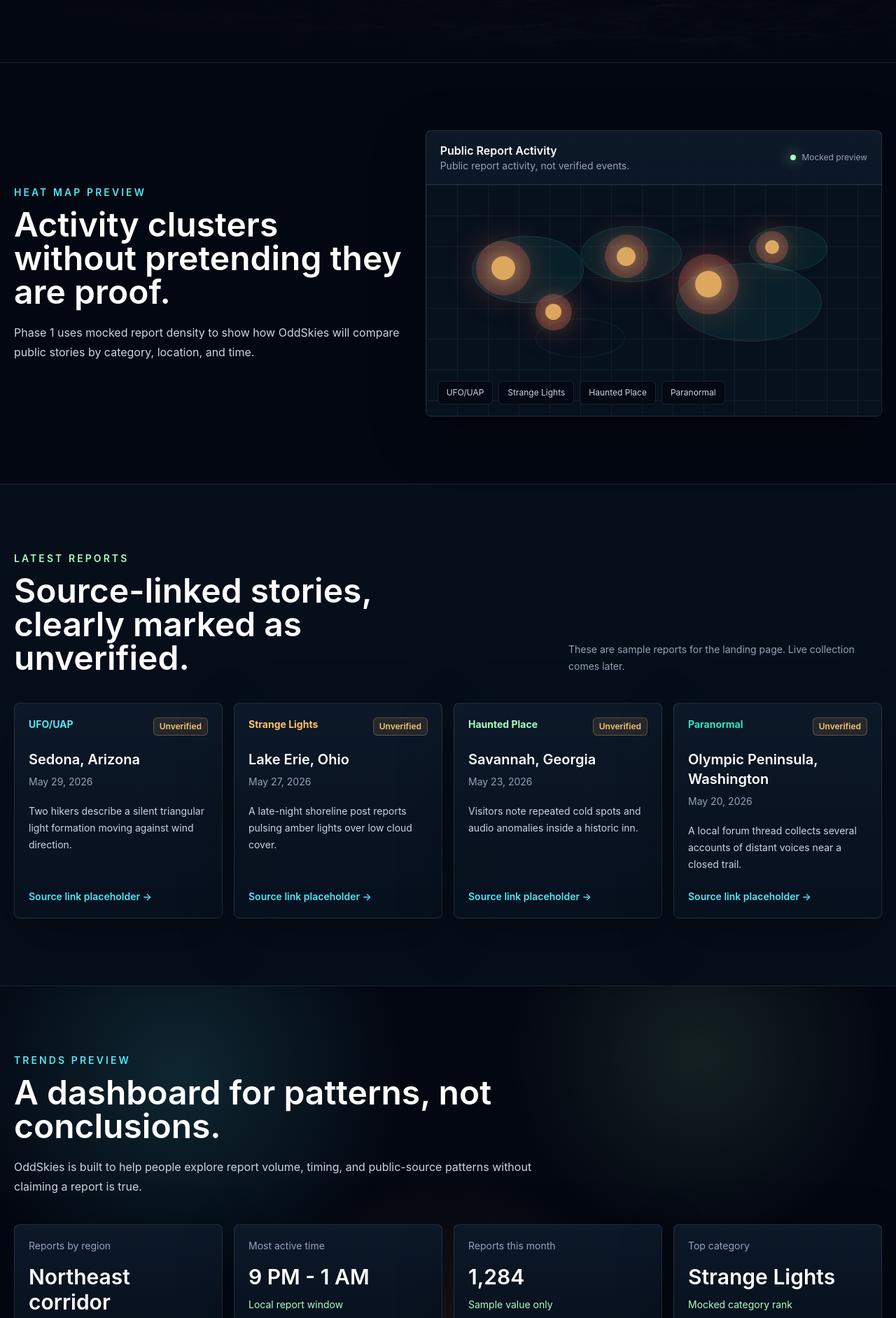
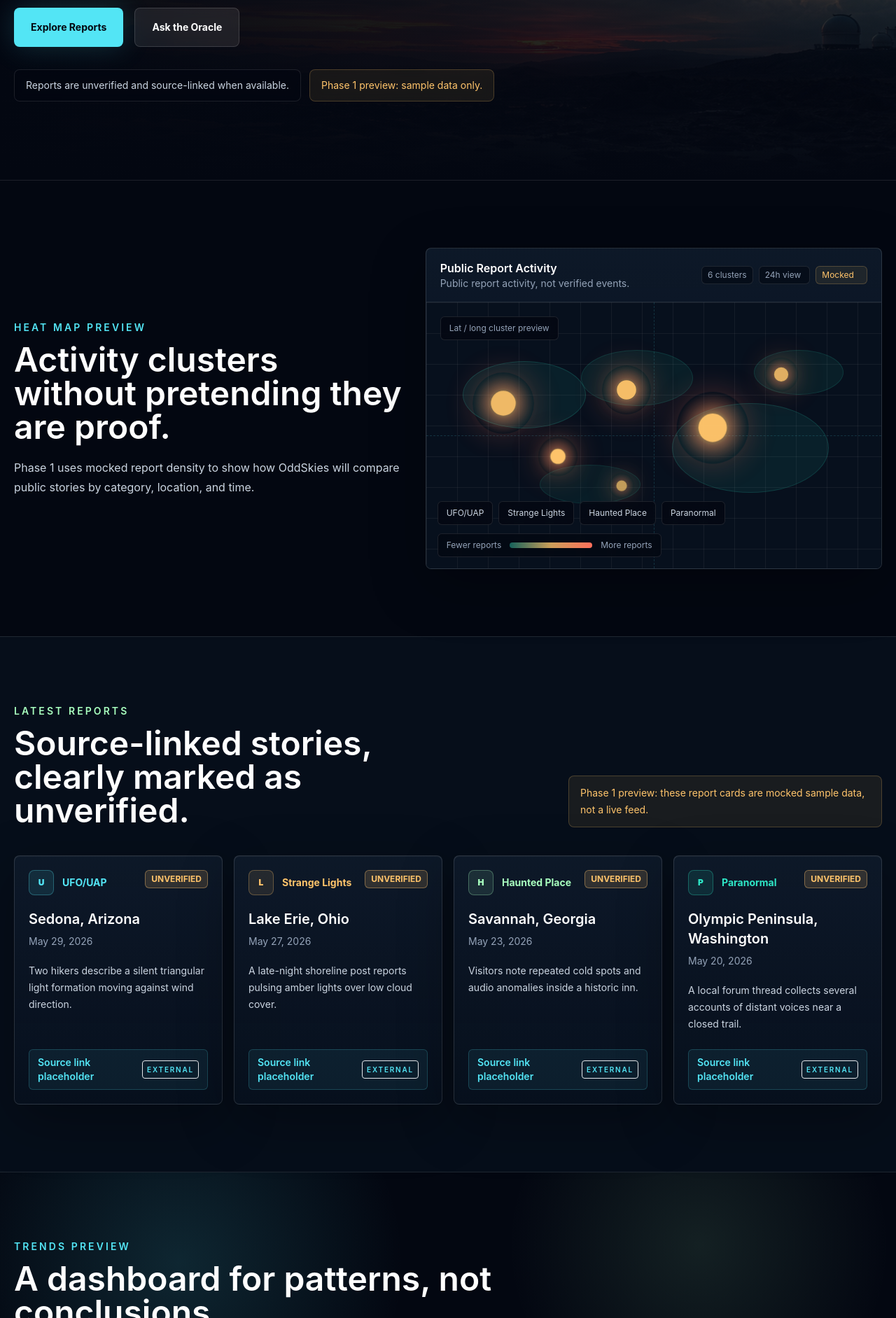
Before and after one commit to lochoa66x/oddskies, a Next.js app: page / in a window 1280 px wide. Shown: the part 717-2600 px from the top of the page at 70% size. Built offline with nearby package versions, Linux system fonts and the light colour scheme.

Commit message:
Polish OddSkies landing page

```diff
--- a/app/globals.css
+++ b/app/globals.css
@@ -38,7 +38,7 @@ a {
 }
 
 .glass-panel {
-  border: 1px solid rgba(255, 255, 255, 0.11);
+  border: 1px solid rgba(255, 255, 255, 0.13);
   background:
     linear-gradient(180deg, rgba(14, 26, 43, 0.86), rgba(7, 16, 29, 0.78)),
     rgba(7, 16, 29, 0.82);
@@ -51,3 +51,36 @@ a {
     linear-gradient(90deg, rgba(255, 255, 255, 0.055) 1px, transparent 1px);
   background-size: 44px 44px;
 }
+
+.heat-cluster {
+  animation: heat-pulse 3.8s ease-in-out infinite;
+  background:
+    radial-gradient(circle, rgba(255, 196, 107, 0.44) 0 18%, rgba(255, 112, 92, 0.28) 35%, rgba(255, 112, 92, 0) 72%);
+  box-shadow: 0 0 46px rgba(255, 112, 92, 0.28);
+}
+
+.report-card {
+  box-shadow:
+    0 24px 80px rgba(0, 0, 0, 0.32),
+    inset 0 1px 0 rgba(255, 255, 255, 0.06);
+}
+
+.oracle-card {
+  background:
+    linear-gradient(135deg, rgba(83, 229, 245, 0.12), transparent 34%),
+    linear-gradient(180deg, rgba(14, 26, 43, 0.9), rgba(7, 16, 29, 0.82)),
+    rgba(7, 16, 29, 0.82);
+}
+
+@keyframes heat-pulse {
+  0%,
+  100% {
+    opacity: 0.72;
+    transform: translate(-50%, -50%) scale(0.92);
+  }
+
+  50% {
+    opacity: 1;
+    transform: translate(-50%, -50%) scale(1.08);
+  }
+}
--- a/components/HeatMapPreview.tsx
+++ b/components/HeatMapPreview.tsx
@@ -1,19 +1,17 @@
 const clusters = [
-  { label: "Pacific coast", left: "17%", top: "36%", size: 78 },
-  { label: "Southwest", left: "28%", top: "55%", size: 52 },
-  { label: "Great Lakes", left: "44%", top: "31%", size: 62 },
-  { label: "Atlantic", left: "62%", top: "43%", size: 86 },
-  { label: "North Sea", left: "76%", top: "27%", size: 46 },
+  { label: "Pacific coast", left: "17%", top: "38%", size: 84, delay: "0s" },
+  { label: "Southwest", left: "29%", top: "58%", size: 52, delay: "0.7s" },
+  { label: "Great Lakes", left: "44%", top: "33%", size: 66, delay: "1.1s" },
+  { label: "Atlantic", left: "63%", top: "47%", size: 96, delay: "0.3s" },
+  { label: "North Sea", left: "78%", top: "27%", size: 48, delay: "1.5s" },
+  { label: "Andes", left: "43%", top: "69%", size: 38, delay: "2s" },
 ];
 
 const mapLabels = ["UFO/UAP", "Strange Lights", "Haunted Place", "Paranormal"];
 
 export function HeatMapPreview() {
   return (
-    <section
-      className="bg-night-950 px-5 py-16 md:py-24"
-      id="map"
-    >
+    <section className="bg-night-950 px-5 py-16 md:py-24" id="map">
       <div className="mx-auto grid max-w-7xl gap-8 lg:grid-cols-[0.92fr_1.08fr] lg:items-center">
         <div>
           <p className="text-sm font-semibold uppercase tracking-[0.22em] text-signal-cyan">
@@ -28,44 +26,61 @@ export function HeatMapPreview() {
           </p>
         </div>
 
-        <div className="glass-panel overflow-hidden rounded-lg">
+        <div className="glass-panel overflow-hidden rounded-lg shadow-glow">
           <div className="flex flex-wrap items-center justify-between gap-4 border-b border-white/10 px-5 py-4">
             <div>
-              <p className="font-semibold text-white">Public Report Activity</p>
+              <p className="font-semibold text-white">
+                Public Report Activity
+              </p>
               <p className="text-sm text-slate-400">
                 Public report activity, not verified events.
               </p>
             </div>
-            <div className="flex items-center gap-2 text-xs text-slate-400">
-              <span className="size-2 rounded-full bg-signal-green shadow-[0_0_18px_rgba(168,255,191,0.9)]" />
-              Mocked preview
+            <div className="grid grid-cols-3 gap-2 text-xs text-slate-400">
+              <span className="rounded-md border border-white/10 bg-night-950/60 px-2 py-1">
+                6 clusters
+              </span>
+              <span className="rounded-md border border-white/10 bg-night-950/60 px-2 py-1">
+                24h view
+              </span>
+              <span className="rounded-md border border-signal-amber/[0.22] bg-signal-amber/[0.08] px-2 py-1 text-signal-amber">
+                Mocked
+              </span>
             </div>
           </div>
 
-          <div className="map-grid relative min-h-[330px] overflow-hidden bg-night-900">
-            <div className="absolute left-[10%] top-[22%] h-24 w-40 rounded-[50%] border border-signal-teal/[0.14] bg-signal-teal/[0.08] blur-[0.2px]" />
-            <div className="absolute left-[34%] top-[18%] h-20 w-36 rounded-[50%] border border-signal-teal/[0.12] bg-signal-teal/[0.07]" />
-            <div className="absolute left-[55%] top-[34%] h-28 w-52 rounded-[50%] border border-signal-teal/[0.12] bg-signal-teal/[0.08]" />
-            <div className="absolute left-[71%] top-[18%] h-16 w-28 rounded-[50%] border border-signal-teal/[0.12] bg-signal-teal/[0.07]" />
-            <div className="absolute left-[24%] top-[58%] h-14 w-32 rounded-[50%] border border-signal-teal/10 bg-signal-teal/6" />
+          <div className="map-grid relative min-h-[380px] overflow-hidden bg-night-900">
+            <div className="absolute inset-x-0 top-1/2 border-t border-dashed border-signal-cyan/[0.16]" />
+            <div className="absolute inset-y-0 left-1/2 border-l border-dashed border-signal-cyan/[0.16]" />
+            <div className="absolute left-[8%] top-[22%] h-24 w-44 rounded-[50%] border border-signal-teal/[0.16] bg-signal-teal/[0.08]" />
+            <div className="absolute left-[34%] top-[18%] h-20 w-40 rounded-[50%] border border-signal-teal/[0.12] bg-signal-teal/[0.07]" />
+            <div className="absolute left-[54%] top-[38%] h-32 w-56 rounded-[50%] border border-signal-teal/[0.14] bg-signal-teal/[0.08]" />
+            <div className="absolute left-[72%] top-[18%] h-16 w-32 rounded-[50%] border border-signal-teal/[0.12] bg-signal-teal/[0.07]" />
+            <div className="absolute left-[25%] top-[61%] h-14 w-36 rounded-[50%] border border-signal-teal/10 bg-signal-teal/[0.06]" />
+
+            <div className="absolute left-5 top-5 rounded-md border border-white/10 bg-night-950/70 px-3 py-2 text-xs text-slate-400 backdrop-blur">
+              Lat / long cluster preview
+            </div>
 
             {clusters.map((cluster) => (
               <span
                 aria-label={cluster.label}
-                className="absolute block -translate-x-1/2 -translate-y-1/2 rounded-full bg-signal-ember/30 shadow-heat"
+                className="heat-cluster absolute block -translate-x-1/2 -translate-y-1/2 rounded-full"
                 key={cluster.label}
                 style={{
+                  animationDelay: cluster.delay,
                   height: cluster.size,
                   left: cluster.left,
                   top: cluster.top,
                   width: cluster.size,
                 }}
               >
-                <span className="absolute inset-[28%] rounded-full bg-signal-amber/80 shadow-[0_0_28px_rgba(255,196,107,0.8)]" />
+                <span className="absolute inset-[30%] rounded-full bg-signal-amber shadow-[0_0_30px_rgba(255,196,107,0.9)]" />
               </span>
             ))}
 
-            <div className="absolute bottom-4 left-4 right-4 flex flex-wrap gap-2">
+            <div className="absolute bottom-4 left-4 right-4 flex flex-col gap-3">
+              <div className="flex flex-wrap gap-2">
                 {mapLabels.map((label) => (
                   <span
                     className="rounded-md border border-white/10 bg-night-950/70 px-3 py-2 text-xs text-slate-300 backdrop-blur"
@@ -75,6 +90,12 @@ export function HeatMapPreview() {
                   </span>
                 ))}
               </div>
+              <div className="flex max-w-xs items-center gap-3 rounded-md border border-white/10 bg-night-950/75 px-3 py-2 text-xs text-slate-400 backdrop-blur">
+                <span>Fewer reports</span>
+                <span className="h-2 flex-1 rounded-full bg-gradient-to-r from-signal-teal/40 via-signal-amber/80 to-signal-ember" />
+                <span>More reports</span>
+              </div>
+            </div>
           </div>
         </div>
       </div>
--- a/components/Hero.tsx
+++ b/components/Hero.tsx
@@ -4,7 +4,7 @@ const navItems = ["Map", "Reports", "Trends", "Oracle"];
 
 export function Hero() {
   return (
-    <section className="relative min-h-[86svh] overflow-hidden border-b border-white/10">
+    <section className="relative min-h-[88svh] overflow-hidden border-b border-white/10">
       <Image
         alt="Strange twilight sky over a distant horizon"
         className="absolute inset-0 h-full w-full object-cover"
@@ -42,35 +42,40 @@ export function Hero() {
         </nav>
       </header>
 
-      <div className="relative z-10 mx-auto flex max-w-7xl px-5 pb-16 pt-16 md:pb-24 md:pt-28">
-        <div className="max-w-3xl">
+      <div className="relative z-10 mx-auto flex max-w-7xl px-5 pb-20 pt-20 md:pb-28 md:pt-32">
+        <div className="max-w-5xl">
           <p className="mb-5 inline-flex rounded-lg border border-signal-teal/30 bg-signal-teal/10 px-3 py-2 text-sm font-medium text-signal-green">
             Strange reports, honestly mapped.
           </p>
-          <h1 className="max-w-4xl text-5xl font-semibold leading-[0.98] text-white sm:text-6xl md:text-7xl">
+          <h1 className="max-w-5xl text-6xl font-semibold leading-[0.93] text-white sm:text-7xl md:text-8xl lg:text-[6.75rem]">
             Explore strange reports from the skies and beyond.
           </h1>
-          <p className="mt-6 max-w-2xl text-lg leading-8 text-slate-300 md:text-xl">
+          <p className="mt-7 max-w-2xl text-lg leading-8 text-slate-300 md:text-xl">
             OddSkies maps public, unverified reports by time, place, category,
             and source.
           </p>
-          <div className="mt-9 flex flex-col gap-3 sm:flex-row">
+          <div className="mt-12 flex flex-col gap-4 sm:flex-row">
             <a
-              className="inline-flex min-h-12 items-center justify-center rounded-lg bg-signal-cyan px-5 py-3 text-sm font-bold text-night-950 shadow-glow transition hover:bg-signal-green"
+              className="inline-flex min-h-14 items-center justify-center rounded-lg bg-signal-cyan px-6 py-4 text-sm font-bold text-night-950 shadow-glow transition hover:bg-signal-green"
               href="#reports"
             >
               Explore Reports
             </a>
             <a
-              className="inline-flex min-h-12 items-center justify-center rounded-lg border border-white/[0.14] bg-white/[0.08] px-5 py-3 text-sm font-bold text-white backdrop-blur transition hover:border-signal-teal/50 hover:bg-signal-teal/[0.12]"
+              className="inline-flex min-h-14 items-center justify-center rounded-lg border border-white/[0.14] bg-white/[0.08] px-6 py-4 text-sm font-bold text-white backdrop-blur transition hover:border-signal-teal/50 hover:bg-signal-teal/[0.12]"
               href="#oracle"
             >
               Ask the Oracle
             </a>
           </div>
-          <p className="mt-7 max-w-2xl rounded-lg border border-white/10 bg-night-950/[0.42] px-4 py-3 text-sm text-slate-300 backdrop-blur">
-            Reports are unverified and source-linked when available.
-          </p>
+          <div className="mt-8 flex max-w-3xl flex-col gap-3 text-sm text-slate-300 sm:flex-row">
+            <p className="rounded-lg border border-white/10 bg-night-950/[0.42] px-4 py-3 backdrop-blur">
+              Reports are unverified and source-linked when available.
+            </p>
+            <p className="rounded-lg border border-signal-amber/[0.22] bg-signal-amber/[0.08] px-4 py-3 text-signal-amber backdrop-blur">
+              Phase 1 preview: sample data only.
+            </p>
+          </div>
         </div>
       </div>
     </section>
--- a/components/LatestReports.tsx
+++ b/components/LatestReports.tsx
@@ -4,6 +4,8 @@ type Report = {
   date: string;
   summary: string;
   accent: string;
+  icon: string;
+  tone: string;
 };
 
 const reports: Report[] = [
@@ -14,6 +16,8 @@ const reports: Report[] = [
     summary:
       "Two hikers describe a silent triangular light formation moving against wind direction.",
     accent: "text-signal-cyan",
+    icon: "U",
+    tone: "border-signal-cyan/30 bg-signal-cyan/10 text-signal-cyan",
   },
   {
     category: "Strange Lights",
@@ -22,6 +26,8 @@ const reports: Report[] = [
     summary:
       "A late-night shoreline post reports pulsing amber lights over low cloud cover.",
     accent: "text-signal-amber",
+    icon: "L",
+    tone: "border-signal-amber/30 bg-signal-amber/10 text-signal-amber",
   },
   {
     category: "Haunted Place",
@@ -30,6 +36,8 @@ const reports: Report[] = [
     summary:
       "Visitors note repeated cold spots and audio anomalies inside a historic inn.",
     accent: "text-signal-green",
+    icon: "H",
+    tone: "border-signal-green/30 bg-signal-green/10 text-signal-green",
   },
   {
     category: "Paranormal",
@@ -38,6 +46,8 @@ const reports: Report[] = [
     summary:
       "A local forum thread collects several accounts of distant voices near a closed trail.",
     accent: "text-signal-teal",
+    icon: "P",
+    tone: "border-signal-teal/30 bg-signal-teal/10 text-signal-teal",
   },
 ];
 
@@ -57,23 +67,30 @@ export function LatestReports() {
               Source-linked stories, clearly marked as unverified.
             </h2>
           </div>
-          <p className="max-w-md text-sm leading-6 text-slate-400">
-            These are sample reports for the landing page. Live collection comes
-            later.
-          </p>
+          <div className="max-w-md rounded-lg border border-signal-amber/[0.22] bg-signal-amber/[0.08] px-4 py-3 text-sm leading-6 text-signal-amber">
+            Phase 1 preview: these report cards are mocked sample data, not a
+            live feed.
+          </div>
         </div>
 
         <div className="mt-10 grid gap-4 md:grid-cols-2 xl:grid-cols-4">
           {reports.map((report) => (
             <article
-              className="glass-panel flex min-h-[280px] flex-col rounded-lg p-5 transition hover:-translate-y-1 hover:border-signal-cyan/25"
+              className="report-card glass-panel flex min-h-[310px] flex-col rounded-lg p-5 transition hover:-translate-y-1 hover:border-signal-cyan/35"
               key={`${report.category}-${report.location}`}
             >
               <div className="flex items-start justify-between gap-3">
-                <p className={`text-sm font-bold ${report.accent}`}>
-                  {report.category}
-                </p>
-                <span className="rounded-md border border-signal-amber/[0.28] bg-signal-amber/10 px-2 py-1 text-xs font-semibold text-signal-amber">
+                <div className="flex items-center gap-3">
+                  <span
+                    className={`grid size-9 place-items-center rounded-lg border text-xs font-black ${report.tone}`}
+                  >
+                    {report.icon}
+                  </span>
+                  <p className={`text-sm font-bold ${report.accent}`}>
+                    {report.category}
+                  </p>
+                </div>
+                <span className="rounded-md border border-signal-amber/40 bg-signal-amber/15 px-2 py-1 text-xs font-bold uppercase text-signal-amber">
                   Unverified
                 </span>
               </div>
@@ -85,10 +102,13 @@ export function LatestReports() {
                 {report.summary}
               </p>
               <a
-                className="mt-6 inline-flex items-center text-sm font-semibold text-signal-cyan transition hover:text-signal-green"
+                className="mt-6 inline-flex items-center justify-between gap-3 rounded-md border border-signal-cyan/20 bg-signal-cyan/[0.07] px-3 py-2 text-sm font-semibold text-signal-cyan transition hover:border-signal-green/35 hover:text-signal-green"
                 href="#"
               >
-                Source link placeholder -&gt;
+                <span>Source link placeholder</span>
+                <span className="rounded border border-current/30 px-1.5 py-0.5 text-[10px] uppercase tracking-[0.18em]">
+                  External
+                </span>
               </a>
             </article>
           ))}
--- a/components/TrendsPreview.tsx
+++ b/components/TrendsPreview.tsx
@@ -1,23 +1,23 @@
 const trends = [
   {
     label: "Reports by region",
-    value: "Northeast corridor",
-    detail: "Mocked density lead",
+    value: "Sample region",
+    detail: "Preview label only",
   },
   {
     label: "Most active time",
-    value: "9 PM - 1 AM",
-    detail: "Local report window",
+    value: "Sample window",
+    detail: "Not live timing",
   },
   {
     label: "Reports this month",
-    value: "1,284",
-    detail: "Sample value only",
+    value: "Mock count",
+    detail: "Placeholder metric",
   },
   {
     label: "Top category",
-    value: "Strange Lights",
-    detail: "Mocked category rank",
+    value: "Sample category",
+    detail: "Preview ranking",
   },
 ];
 
@@ -39,6 +39,9 @@ export function TrendsPreview() {
             OddSkies is built to help people explore report volume, timing, and
             public-source patterns without claiming a report is true.
           </p>
+          <p className="mt-5 inline-flex rounded-lg border border-signal-amber/[0.22] bg-signal-amber/[0.08] px-4 py-3 text-sm text-signal-amber">
+            Coming soon: these trend tiles are mocked sample data.
+          </p>
         </div>
 
         <div className="mt-10 grid gap-4 sm:grid-cols-2 lg:grid-cols-4">
```
Also changed, not shown: app/page.tsx (+6 -1 lines), components/OddSkiesOracle.tsx (+19 -3 lines). Lines whose indentation alone changed are shown as unchanged.
